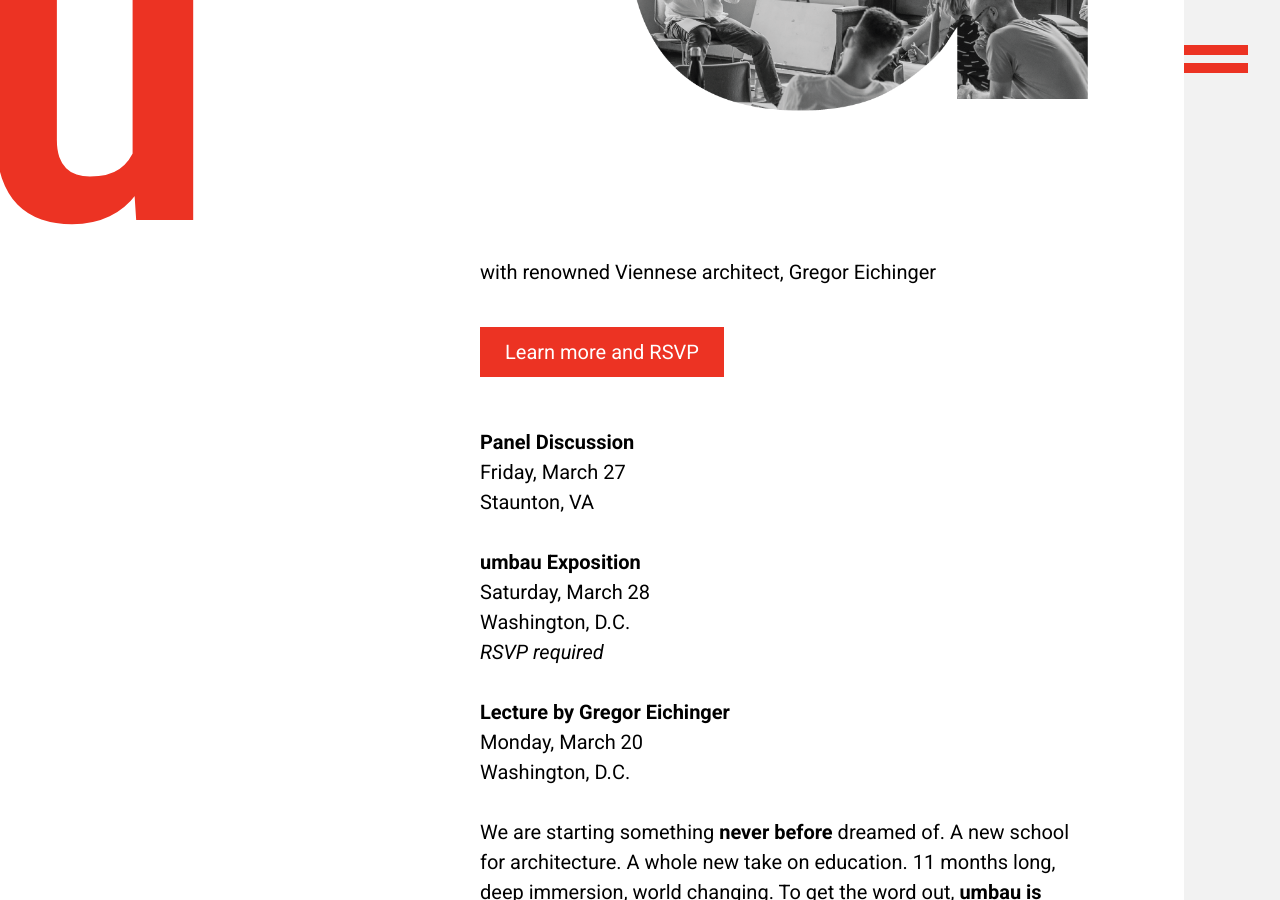
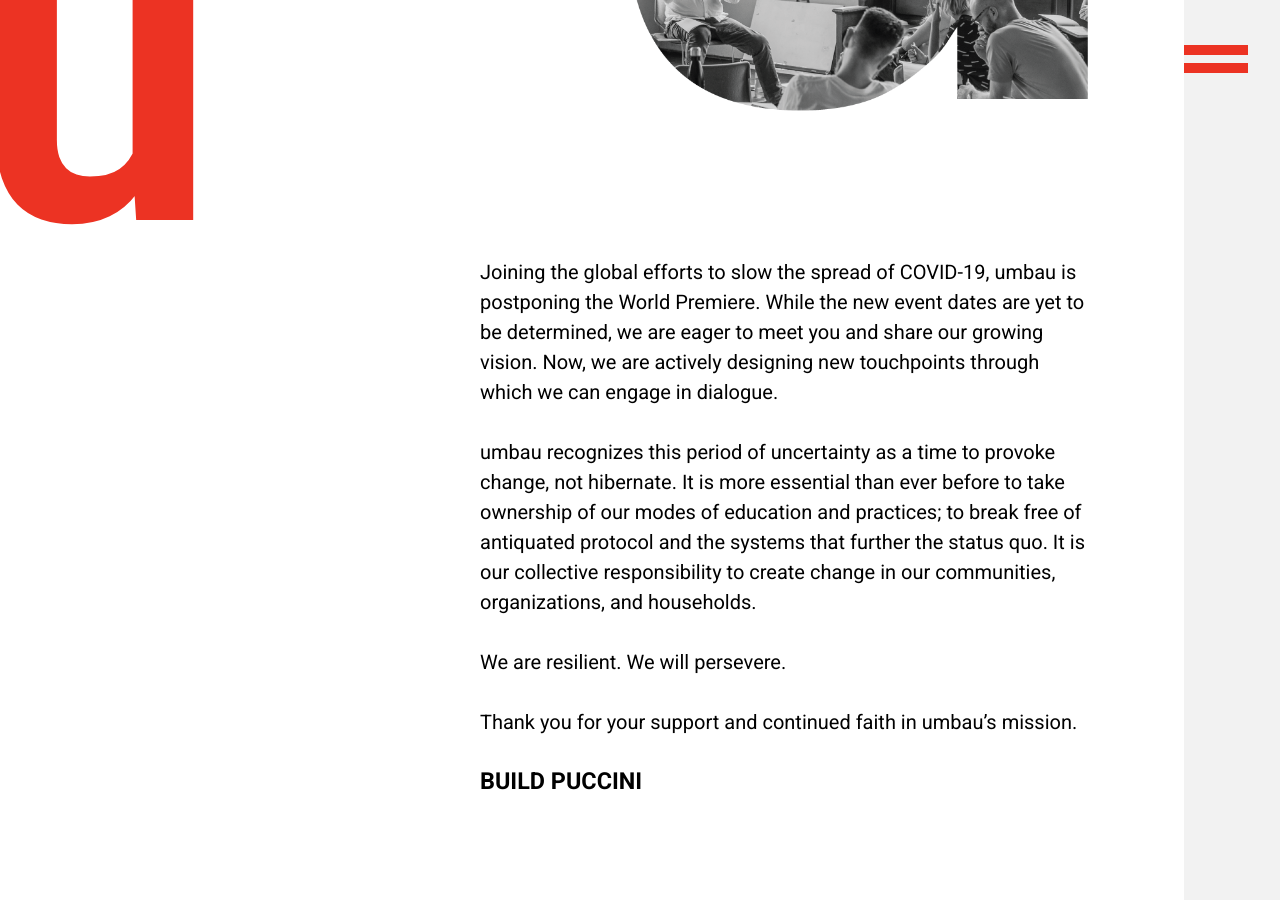
Before and after one commit to umbauschool/umbauschool.github.io, a Jekyll site: the page built from index.md, in a window 1280 px wide and 900 px high, scrolled down 2191 px. Built offline with Jekyll 4.4.1, drawn with Linux system fonts in a browser that asks for light colours; our own code applies the rules of GitHub Pages for plain Markdown files; some of the changed text lies outside the part shown.

Commit message:
Update index.md

```diff
--- a/index.md
+++ b/index.md
@@ -9,30 +9,14 @@
 <div>
 <img class="img--full" src="/img/world-premiere.png" alt="World Premiere">
 </div>
-with renowned Viennese architect, Gregor Eichinger
 
-<a class="btn" href="http://bit.ly/umbau-march-2020">Learn more and RSVP</a>
+Joining the global efforts to slow the spread of COVID-19, umbau is postponing the World Premiere. While the new event dates are yet to be determined, we are eager to meet you and share our growing vision. Now, we are actively designing new touchpoints through which we can engage in dialogue.
 
-**Panel Discussion**
-Friday, March 27
-Staunton, VA
+umbau recognizes this period of uncertainty as a time to provoke change, not hibernate. It is more essential than ever before to take ownership of our modes of education and practices; to break free of antiquated protocol and the systems that further the status quo. It is our collective responsibility to create change in our communities, organizations, and households.
 
-**umbau Exposition**
-Saturday, March 28
-Washington, D.C.
-_RSVP required_
+We are resilient. We will persevere.
 
-**Lecture by Gregor Eichinger**
-Monday, March 20
-Washington, D.C.
-
-We are starting something **never before** dreamed of. A new school for architecture. A whole new take on education. 11 months long, deep immersion, world changing. To get the word out, **umbau is going on tour**. And to celebrate the never before, we are bringing **Gregor Eichinger** in from Vienna, Austria. It will be a new form of **Gregor Crawl**, but this time in the **Shenandoah Valley** and **Washington, D.C.**, in a series of group chats, a public lecture, panel discussion, and general wandering... **we want you to join us.**
-
-You former Viennese, you Krakowians, you supporters, you believers, you new ones who want to take the dare, you curious, you outliers, you...
-
-Stay posted. Then come join us. Come enter the world of **Landers**. We are starting something never before dreamed of.
-
-Think **volcano**. Think **comet**. Think...
+Thank you for your support and continued faith in umbau’s mission.
 
 ### BUILD PUCCINI
 
```
